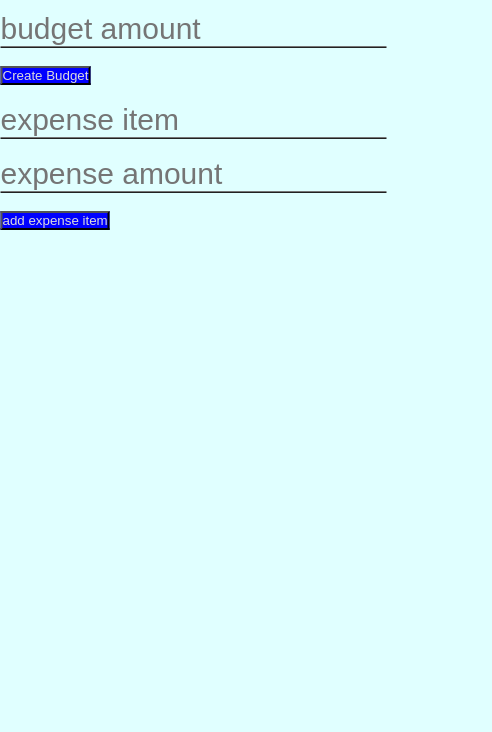
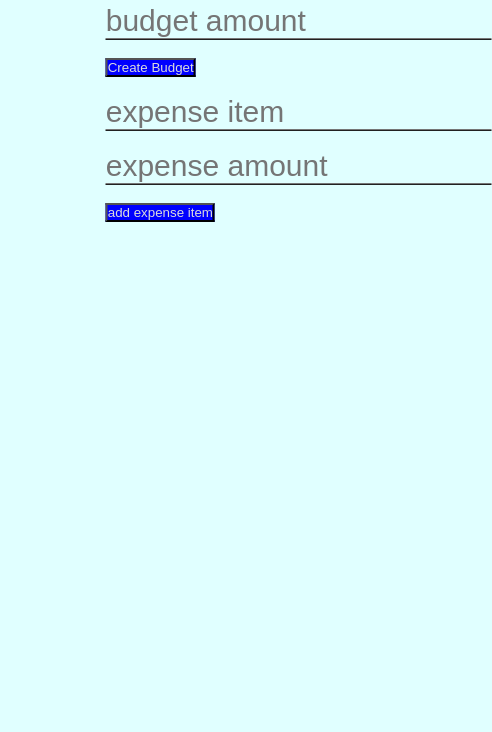
Before and after one commit to raymanl33/1620-Make-Up, a plain HTML site: page index.html in a window 390 px wide. Shown: the part 112-844 px from the top of the page, 492 px wide, since content can reach past the window. Drawn offline with nearby package versions, Linux system fonts and the light colour scheme.

Commit message:
edit media query on style/css

```diff
--- a/CSS/style.css
+++ b/CSS/style.css
@@ -14,7 +14,7 @@
 }
 
 .budget {
-    display: center;
+    grid-area: center;
     transform: translate(0.5px, 100px);
 }
 
@@ -61,7 +61,7 @@ h1 {
 }
 
 #budgetArea {
-    display: right;
+    grid-area: right;
     transform: translate(100px);
 }
 
@@ -76,12 +76,14 @@ ul {
 .container {
         display: grid;
         /* grid-template-columns: 1fr 1fr 1fr; */
-        grid-template-columns: repeat(4, 25%);
-        grid-template-rows: 3ch auto minmax(50%, 60px);
+        grid-template-columns: minmax(30ch, 50ch);
+        grid-template-rows: 1rem 1fr 1fr;
+        /* grid-template-columns: repeat(4, 25%);
+        grid-template-rows: 3ch auto minmax(50%, 60px); */
         grid-template-areas:
-        'h h h'
-        's s s'
-        'b b b';
+        ' h h'
+        ' s s'
+        ' b b';
         width: 100vw;
         height: 100vh;
         align-items:baseline;
```
Also changed, not shown: 1 other file.
